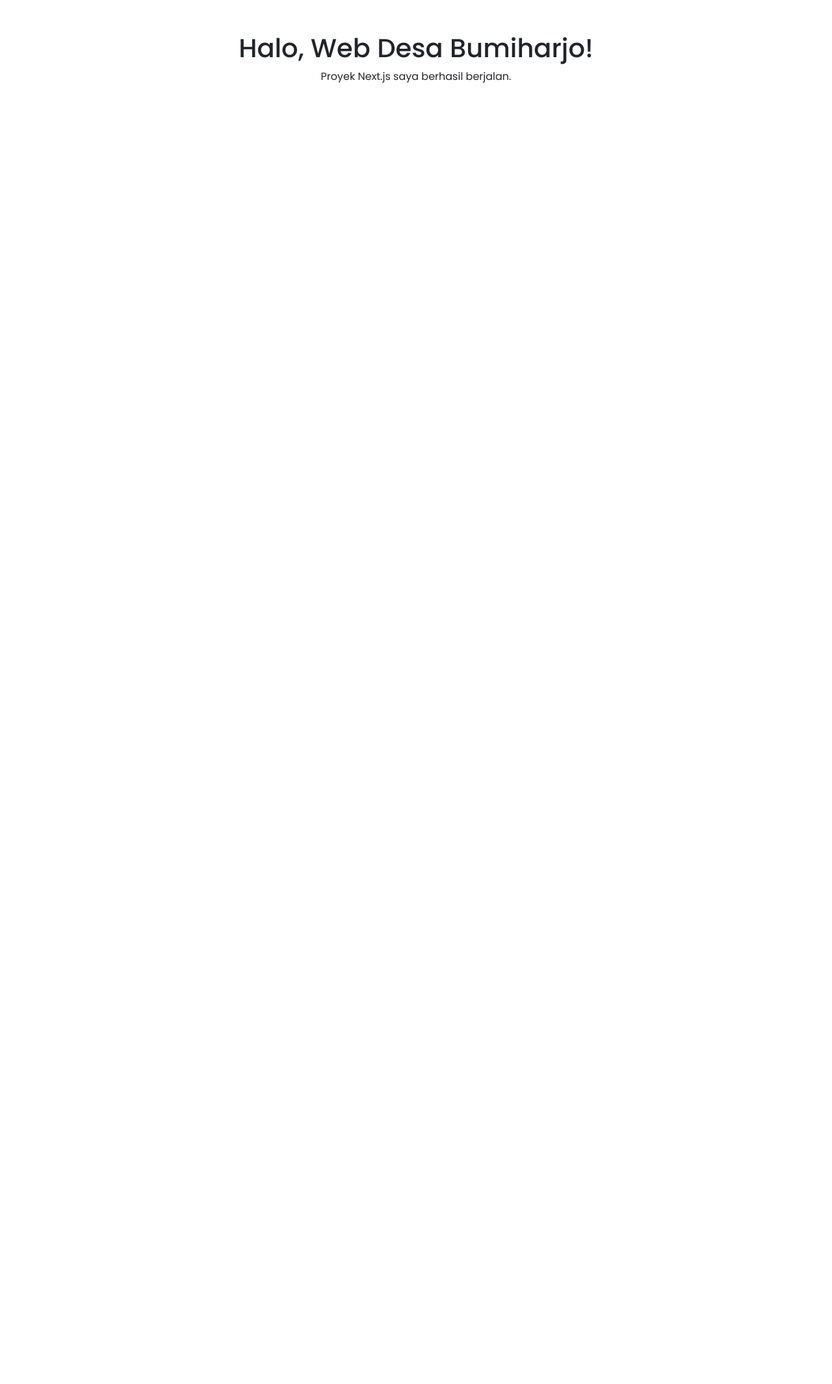
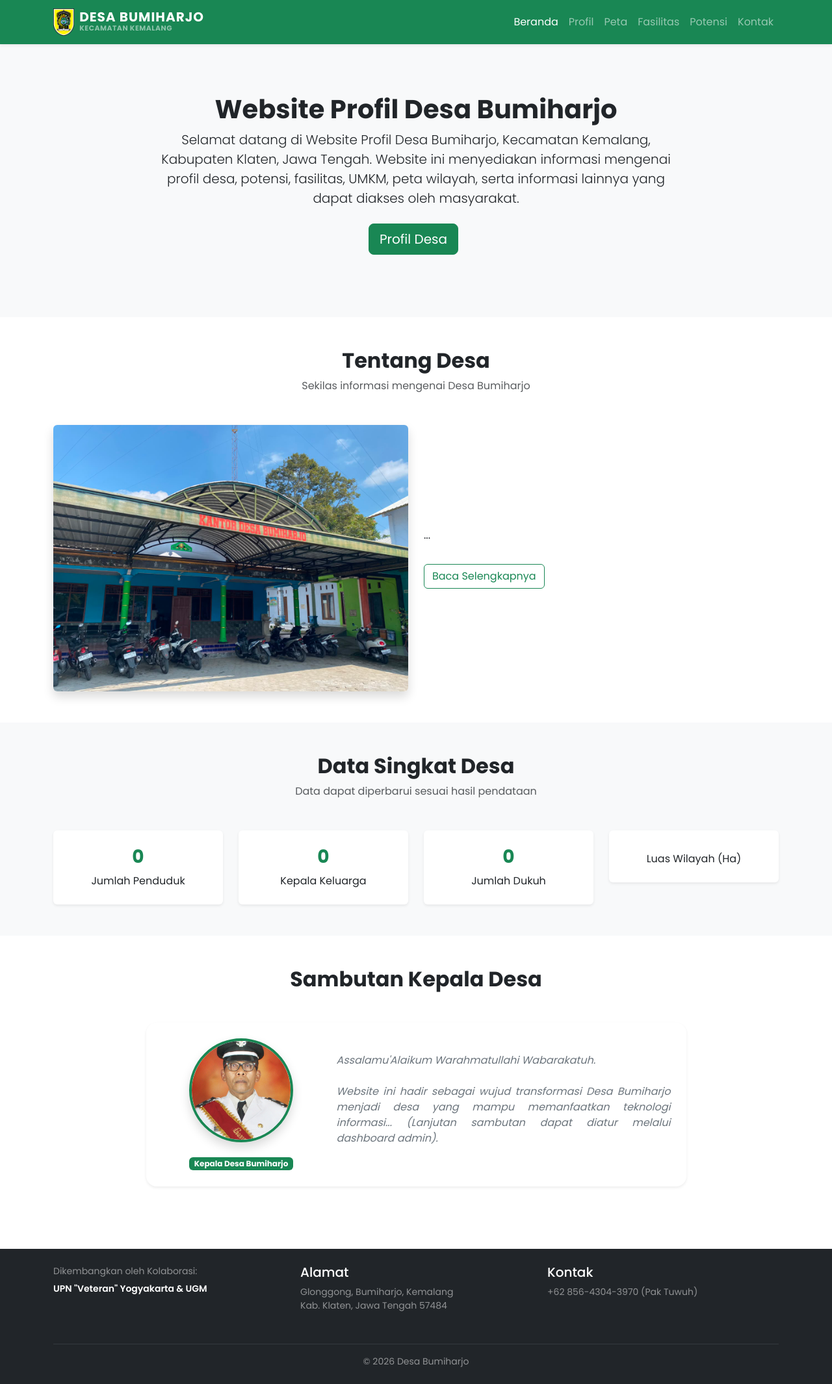
Before and after one commit to zakzulll/website-desa-bumiharjo, a Next.js app: page / in a window 1280 px wide. Shown: the whole page at 65% size. Before the commit the page ends 800 px from the top, so only its background shows below. Built offline with nearby package versions, Linux system fonts and the light colour scheme; no server answers; the database is empty.

Commit message:
Add files via upload

```diff
--- a/app/page.tsx
+++ b/app/page.tsx
@@ -1,8 +1,197 @@
-export default function Home() {
+"use client";
+
+import { useState, useEffect } from "react";
+import Link from "next/link";
+import { supabase } from "../lib/supabase"; // Sesuaikan path jika berbeda
+
+export default function HomePage() {
+  // State untuk menyimpan data dari tabel profil_desa
+  const [dataDesa, setDataDesa] = useState({
+    sejarah: "",
+    jml_penduduk: 0,
+    jml_kk: 0,
+    luas_wilayah: "",
+    jml_dukuh: 0,
+    kades: "",
+  });
+
+  const [loading, setLoading] = useState(true);
+
+  // Mengambil data saat halaman dimuat
+  useEffect(() => {
+    async function fetchProfilDesa() {
+      const { data, error } = await supabase
+        .from("profil_desa")
+        .select("sejarah, jml_penduduk, jml_kk, luas_wilayah, jml_dukuh, kades")
+        .eq("id", 1)
+        .maybeSingle();
+
+      if (data && !error) {
+        setDataDesa({
+          sejarah: data.sejarah || "Desa Bumiharjo memiliki berbagai potensi di bidang pertanian...",
+          jml_penduduk: data.jml_penduduk || 0,
+          jml_kk: data.jml_kk || 0,
+          luas_wilayah: data.luas_wilayah || "0",
+          jml_dukuh: data.jml_dukuh || 0,
+          kades: data.kades || "Kepala Desa",
+        });
+      } else {
+        console.error("Gagal memuat data profil:", error);
+      }
+      setLoading(false);
+    }
+
+    fetchProfilDesa();
+  }, []);
+
   return (
-    <main style={{ padding: '50px', textAlign: 'center' }}>
-      <h1>Halo, Web Desa Bumiharjo!</h1>
-      <p>Proyek Next.js saya berhasil berjalan.</p>
-    </main>
+    <>
+      {/* NAVBAR */}
+      <nav className="navbar navbar-expand-lg navbar-dark bg-success fixed-top shadow-sm">
+        <div className="container">
+          <Link className="navbar-brand d-flex align-items-center gap-2" href="/">
+            <img src="/assets/img/logo-klaten.png" alt="Logo Kabupaten Klaten" height="42" className="d-inline-block align-text-top" />
+            <div className="d-flex flex-column">
+              <span className="fw-bold text-uppercase lh-1 fs-5">Desa Bumiharjo</span>
+              <span className="text-white-50" style={{ fontSize: "0.68rem", letterSpacing: "0.5px" }}>KECAMATAN KEMALANG</span>
+            </div>
+          </Link>
+          <button className="navbar-toggler" type="button" data-bs-toggle="collapse" data-bs-target="#navbarProdusi">
+            <span className="navbar-toggler-icon"></span>
+          </button>
+          <div className="collapse navbar-collapse" id="navbarProdusi">
+            <ul className="navbar-nav ms-auto">
+              <li className="nav-item"><Link className="nav-link active" href="/">Beranda</Link></li>
+              <li className="nav-item"><Link className="nav-link" href="/profil">Profil</Link></li>
+              <li className="nav-item"><Link className="nav-link" href="/peta">Peta</Link></li>
+              <li className="nav-item"><Link className="nav-link" href="/fasilitas">Fasilitas</Link></li>
+              <li className="nav-item"><Link className="nav-link" href="/potensi">Potensi</Link></li>
+              <li className="nav-item"><Link className="nav-link" href="/kontak">Kontak</Link></li>
+            </ul>
+          </div>
+        </div>
+      </nav>
+
+      {/* HERO SECTION */}
+      <section className="hero bg-light py-5 mt-5">
+        <div className="container text-center py-5">
+          <h1 className="fw-bold">Website Profil Desa Bumiharjo</h1>
+          <p className="lead mx-auto" style={{ maxWidth: "800px" }}>
+            Selamat datang di Website Profil Desa Bumiharjo, Kecamatan Kemalang, Kabupaten Klaten, Jawa Tengah. Website ini menyediakan informasi mengenai profil desa, potensi, fasilitas, UMKM, peta wilayah, serta informasi lainnya yang dapat diakses oleh masyarakat.
+          </p>
+          <div className="hero-btn mt-4">
+            <Link href="/profil" className="btn btn-success btn-lg me-2">Profil Desa</Link>
+          </div>
+        </div>
+      </section>
+
+      {/* TENTANG SINGKAT[cite: 8] */}
+      <section className="py-5">
+        <div className="container">
+          <div className="text-center mb-5">
+            <h2 className="fw-bold">Tentang Desa</h2>
+            <p className="text-muted">Sekilas informasi mengenai Desa Bumiharjo</p>
+          </div>
+          <div className="row align-items-center">
+            <div className="col-lg-6 mb-4 mb-lg-0">
+              <img src="/assets/img/balai-desa.jpeg" className="img-fluid rounded shadow" alt="desa Bumiharjo" />
+            </div>
+            <div className="col-lg-6">
+              <p style={{ textAlign: "justify" }}>
+                {loading ? "Memuat informasi..." : dataDesa.sejarah.substring(0, 350) + "..."}
+              </p>
+              <Link href="/profil" className="btn btn-outline-success mt-3">Baca Selengkapnya</Link>
+            </div>
+          </div>
+        </div>
+      </section>
+
+      {/* STATISTIK - Diambil dari tabel profil_desa */}
+      <section className="bg-light py-5">
+        <div className="container text-center">
+          <div className="mb-5">
+            <h2 className="fw-bold">Data Singkat Desa</h2>
+            <p className="text-muted">Data dapat diperbarui sesuai hasil pendataan</p>
+          </div>
+          <div className="row g-4">
+            <div className="col-md-3">
+              <div className="p-4 bg-white shadow-sm rounded">
+                <h3 className="fw-bold text-success">{loading ? "..." : dataDesa.jml_penduduk}</h3>
+                <p className="mb-0">Jumlah Penduduk</p>
+              </div>
+            </div>
+            <div className="col-md-3">
+              <div className="p-4 bg-white shadow-sm rounded">
+                <h3 className="fw-bold text-success">{loading ? "..." : dataDesa.jml_kk}</h3>
+                <p className="mb-0">Kepala Keluarga</p>
+              </div>
+            </div>
+            <div className="col-md-3">
+              <div className="p-4 bg-white shadow-sm rounded">
+                <h3 className="fw-bold text-success">{loading ? "..." : dataDesa.jml_dukuh}</h3>
+                <p className="mb-0">Jumlah Dukuh</p>
+              </div>
+            </div>
+            <div className="col-md-3">
+              <div className="p-4 bg-white shadow-sm rounded">
+                <h3 className="fw-bold text-success">{loading ? "..." : dataDesa.luas_wilayah}</h3>
+                <p className="mb-0">Luas Wilayah (Ha)</p>
+              </div>
+            </div>
+          </div>
+        </div>
+      </section>
+
+      {/* SAMBUTAN KEPALA DESA[cite: 8, 9] */}
+      <section className="py-5">
+        <div className="container">
+          <div className="text-center mb-5">
+            <h2 className="fw-bold">Sambutan Kepala Desa</h2>
+          </div>
+          <div className="row justify-content-center">
+            <div className="col-lg-9">
+              <div className="card border-0 shadow-sm p-4 rounded-4">
+                <div className="row align-items-center">
+                  <div className="col-md-4 text-center mb-4 mb-md-0">
+                    <img src="/assets/img/kades.jpeg" alt="Kepala Desa Bumiharjo" className="img-fluid rounded-circle shadow mb-3" style={{ width: "160px", height: "160px", objectFit: "cover", border: "4px solid #198754" }} />
+                    <h5 className="fw-bold text-success mb-1">{loading ? "Memuat..." : dataDesa.kades}</h5>
+                    <span className="badge bg-success">Kepala Desa Bumiharjo</span>
+                  </div>
+                  <div className="col-md-8 text-center text-md-start">
+                    <p className="fst-italic text-secondary" style={{ textAlign: "justify" }}>
+                      Assalamu'Alaikum Warahmatullahi Wabarakatuh.<br /><br />
+                      Website ini hadir sebagai wujud transformasi Desa Bumiharjo menjadi desa yang mampu memanfaatkan teknologi informasi...
+                      (Lanjutan sambutan dapat diatur melalui dashboard admin).
+                    </p>
+                  </div>
+                </div>
+              </div>
+            </div>
+          </div>
+        </div>
+      </section>
+
+      {/* FOOTER[cite: 8] */}
+      <footer className="bg-dark text-white py-4 mt-5">
+        <div className="container">
+          <div className="row text-center text-md-start">
+            <div className="col-md-4 mb-3">
+              <small className="d-block text-white-50 mb-1">Dikembangkan oleh Kolaborasi:</small>
+              <small className="fw-semibold">UPN "Veteran" Yogyakarta & UGM</small>
+            </div>
+            <div className="col-md-4 mb-3">
+              <h5>Alamat</h5>
+              <p className="small text-white-50">Glonggong, Bumiharjo, Kemalang<br />Kab. Klaten, Jawa Tengah 57484</p>
+            </div>
+            <div className="col-md-4 mb-3">
+              <h5>Kontak</h5>
+              <p className="small text-white-50">+62 856-4304-3970 (Pak Tuwuh)</p>
+            </div>
+          </div>
+          <hr className="border-secondary" />
+          <div className="text-center small text-white-50">© 2026 Desa Bumiharjo</div>
+        </div>
+      </footer>
+    </>
   );
 }
```
